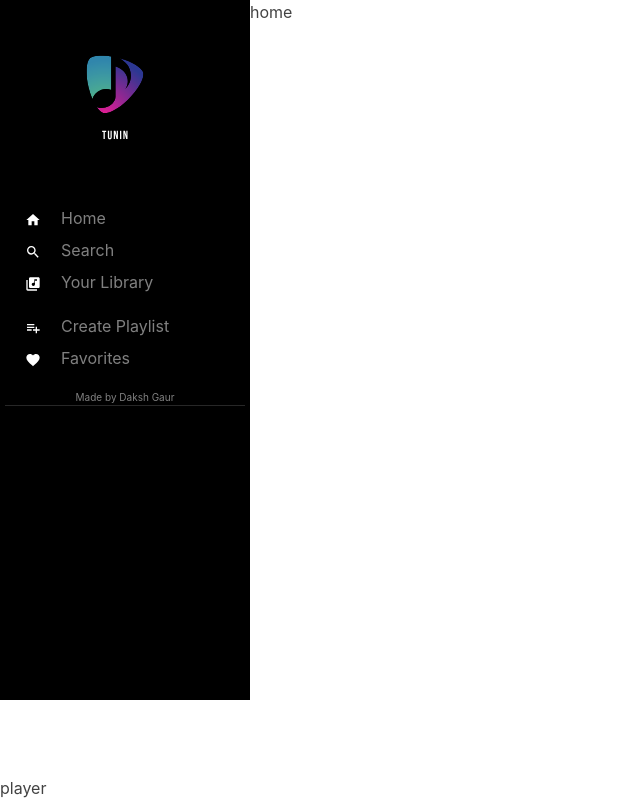
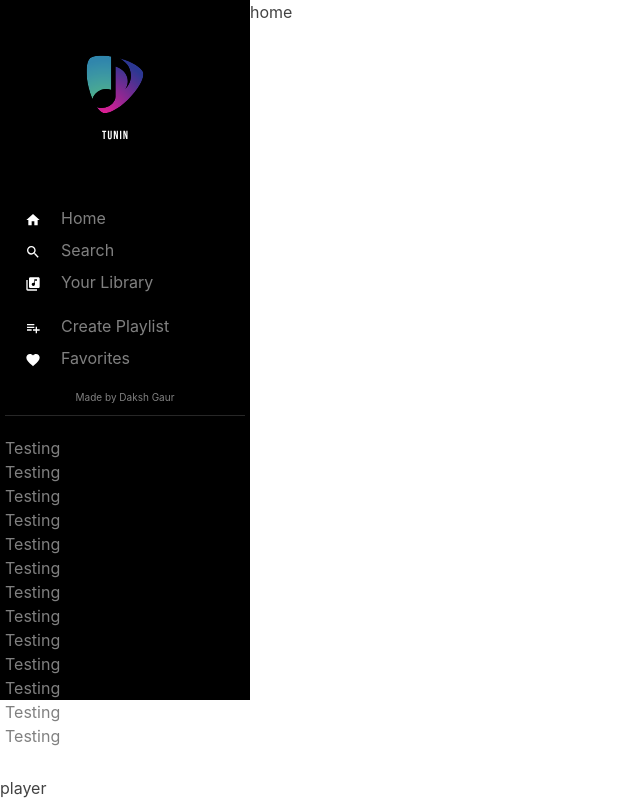
Before and after one commit to warlock-spell/tunin, a Next.js app: page / in a window 1280 px wide. Shown: the whole page, without its empty margins (0-640 px from the left). Built offline with nearby package versions, Linux system fonts and the light colour scheme.

Commit message:
added prototype of only playlist box scrolling nothing other than this box scrolls

```diff
--- a/components/sidebar.tsx
+++ b/components/sidebar.tsx
@@ -93,7 +93,7 @@ const Sidebar = () => {
                         ))}
                     </List>
                 </Box>
-                <Box marginTop='20px'>
+                <Box marginTop='20px' >
                     <List spacing={2}>
                         {/* iterate over the music menu  */}
                         {musicMenu.map(menu => (
@@ -111,7 +111,7 @@ const Sidebar = () => {
                         ))}
                     </List>
                 </Box>
-                <Box marginTop='20px'>
+                <Box marginTop='20px' marginBottom='10px'>
                     <List>
                         <ListItem fontSize='10px' textAlign='center'>
                             Made by Daksh Gaur
@@ -119,7 +119,11 @@ const Sidebar = () => {
                     </List>
                 </Box>
                 <Divider color='gray.800' />
-
+                {/* only this section can scroll in nav bar, therefore it needs height to decide when it is overflowing  */}
+                <Box height='50%' overflowY='auto' paddingY='20px'>
+                    {/* demo iteration to see how things scroll  */}
+                    {new Array(50).fill(1).map(() => <h1>Testing</h1>)}
+                </Box>
             </Box>
         </Box>
     )
```
